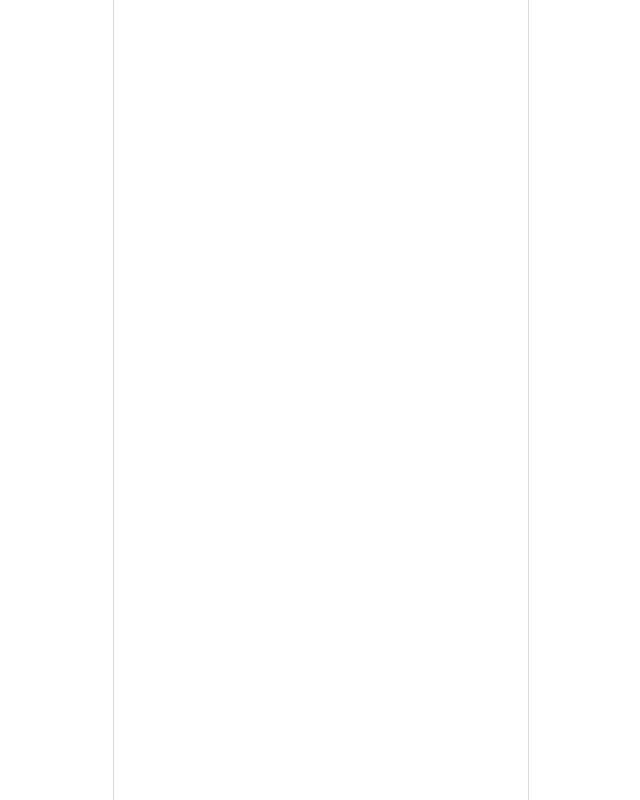
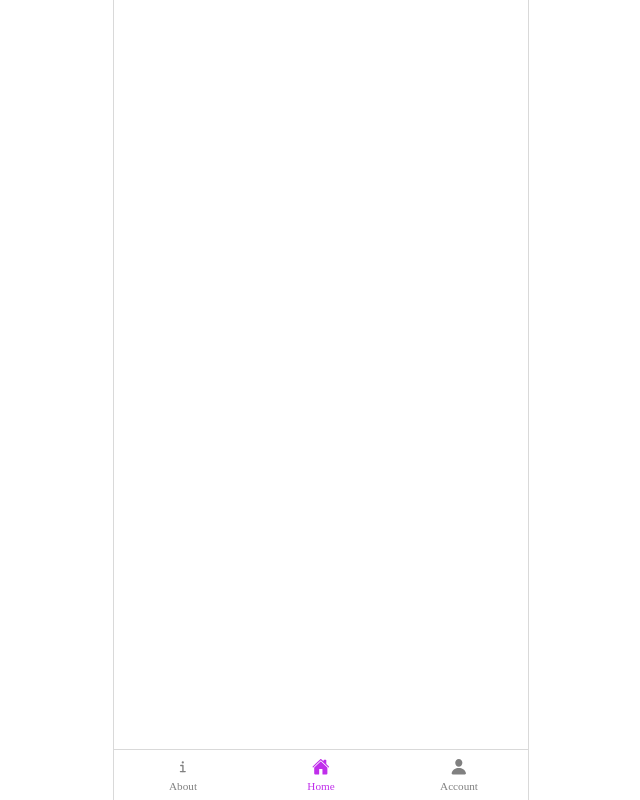
Before and after one commit to jintaokoong/fgo-db-explorer, a React (Create React App) app: page / in a window 1280 px wide. Shown: the whole page, without its empty margins (319-959 px from the left). Built offline with nearby package versions, Linux system fonts and the light colour scheme.

Commit message:
feat: add bottom nav

```diff
--- a/package.json
+++ b/package.json
@@ -12,6 +12,7 @@
     "@types/react-dom": "^17.0.0",
     "react": "^17.0.2",
     "react-dom": "^17.0.2",
+    "react-icons": "^4.2.0",
     "react-scripts": "4.0.3",
     "styled-components": "^5.3.0",
     "typescript": "^4.1.2",
--- a/src/App.tsx
+++ b/src/App.tsx
@@ -1,5 +1,6 @@
 import React from 'react';
 import styled from 'styled-components'
+import BottomNavigation from 'components/navigation/bottom-navigation'
 
 const Main = styled.div`
   border-left: 0;
@@ -13,14 +14,15 @@ const Main = styled.div`
     border-left: 1px solid rgba(0, 0, 0, 0.15);
     border-right: 1px solid rgba(0, 0, 0, 0.15);
   }
-
+  position: relative;
   min-height: 100vh;
 `;
+
 
 function App() {
   return (
     <Main className={'App'}>
-
+      <BottomNavigation />
     </Main>
   );
 }
--- /dev/null
+++ b/src/components/navigation/bottom-navigation.tsx
@@ -0,0 +1,26 @@
+import styled from 'styled-components'
+import NavigationItem from 'components/navigation/navigation-item'
+import { IoHome, IoPerson, IoInformation } from 'react-icons/io5';
+
+const SBottomNavigation = styled.footer`
+  display: flex;
+  flex-direction: row;
+
+  position: absolute;
+  height: 50px;
+  width: 100%;
+  bottom: 0;
+  left: 0;
+  border-top: 1px solid rgba(0, 0, 0, 0.15);
+  z-index: 100;
+`
+
+const BottomNavigation = () => {
+  return <SBottomNavigation>
+    <NavigationItem label={'About'} icon={<IoInformation size={'1.1rem'} />} />
+    <NavigationItem active label={'Home'} icon={<IoHome size={'1.1rem'} />} />
+    <NavigationItem label={'Account'} icon={<IoPerson size={'1.1rem'} />} />
+  </SBottomNavigation>
+}
+
+export default BottomNavigation;
--- /dev/null
+++ b/src/components/navigation/navigation-item.tsx
@@ -0,0 +1,35 @@
+import styled from 'styled-components'
+import { HTMLAttributes, ReactNode } from 'react'
+
+interface NavItemProp extends HTMLAttributes<HTMLDivElement>{
+  active?: boolean;
+}
+
+const SNavigationItem = styled.div`
+  display: flex;
+  flex: 1;
+  flex-direction: column;
+  justify-content: center;
+  align-items: center;
+  color: ${(props: NavItemProp) => props.active ? '#C02EEB' : 'gray'};
+`
+
+const Label = styled.div`
+  font-size: 0.7rem;
+  font-family: "Droid Sans", serif;
+`
+
+interface Props {
+  label: string;
+  icon: ReactNode;
+  active?: boolean;
+}
+
+const NavigationItem = (props: Props) => {
+  return <SNavigationItem active={props.active}>
+    <div>{props.icon}</div>
+    <Label>{props.label}</Label>
+  </SNavigationItem>
+}
+
+export default NavigationItem;
--- a/tsconfig.json
+++ b/tsconfig.json
@@ -6,6 +6,7 @@
       "dom.iterable",
       "esnext"
     ],
+    "baseUrl": "src",
     "allowJs": true,
     "skipLibCheck": true,
     "esModuleInterop": true,
```
Also changed, not shown: 1 other file (tests, documents, lock files or other folders).
